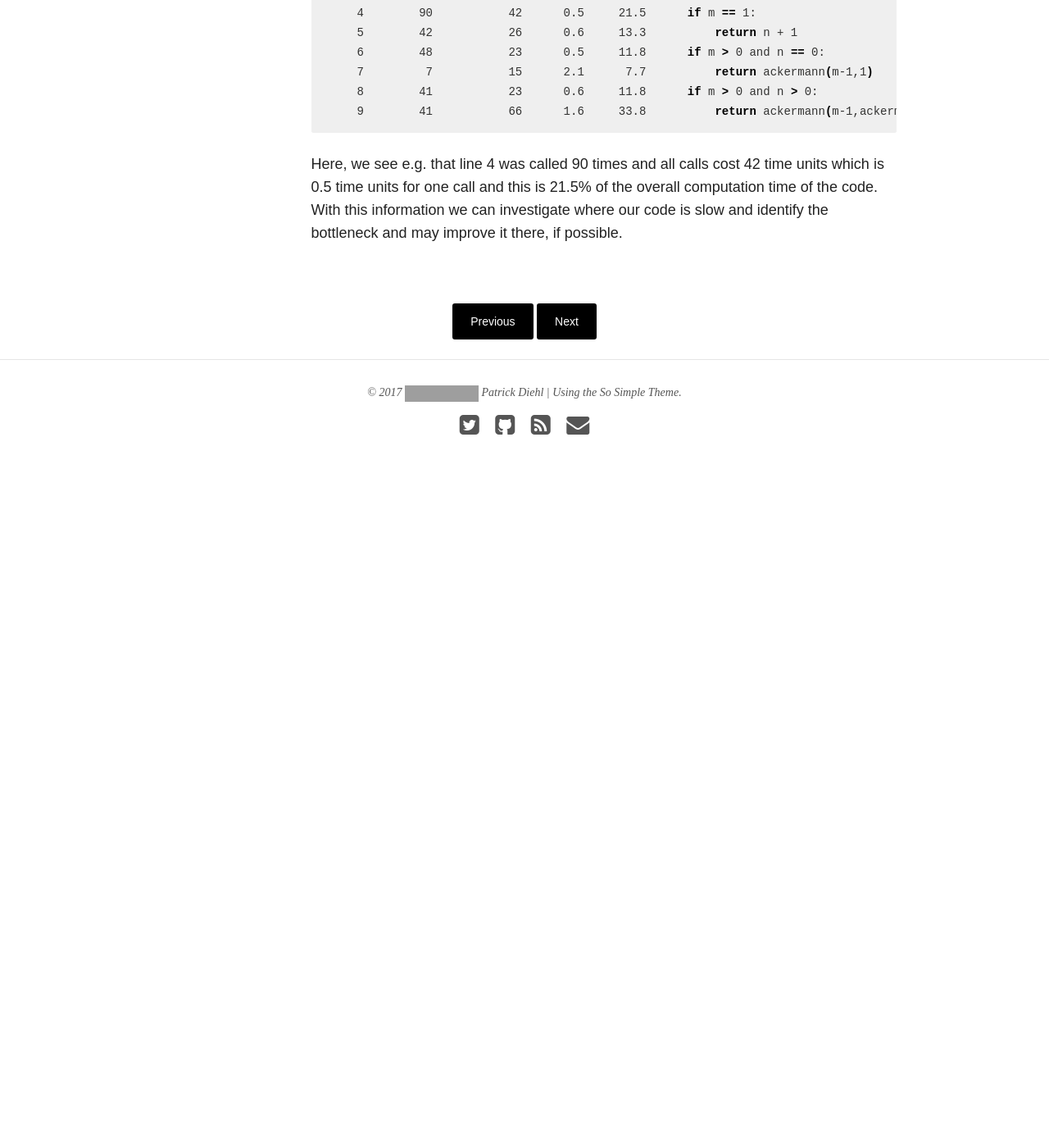
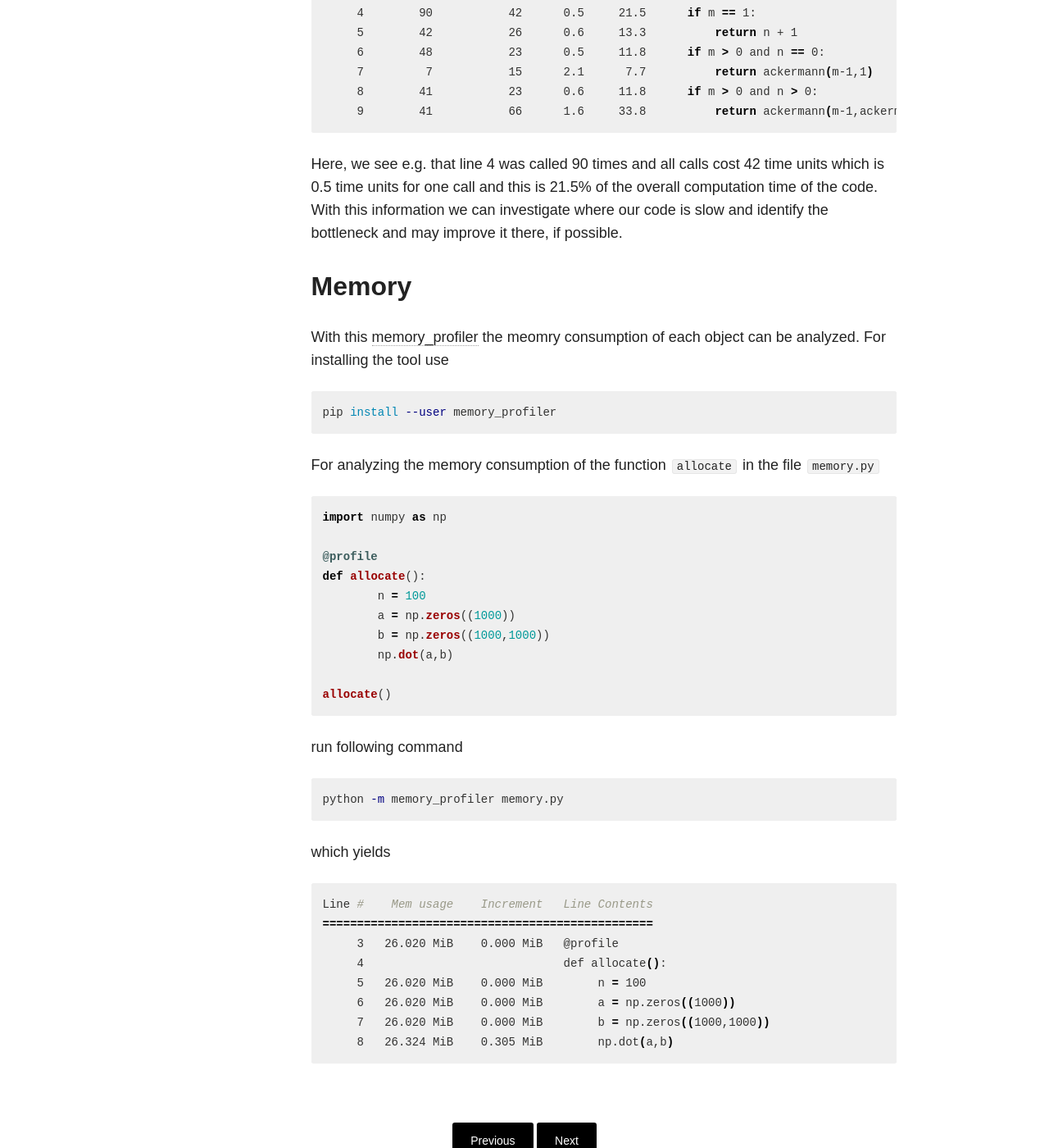
Before and after one commit to diehlpk/diehlpk.github.io, a Jekyll site: the page built from _posts/blog/2017-03-12-debugging-python.md, in a window 1280 px wide and 1400 px high, scrolled down 1968 px. Shown: the whole window at 82% size. Built offline with Jekyll 4.4.1, drawn with Linux system fonts in a browser that asks for light colours; nearby versions of some CDN libraries; before the commit the page ends 2598 px from its top, so only the background shows below that; grey boxes are pictures that could not be loaded.

Commit message:
Add memory_profiler

````diff
--- a/_posts/blog/2017-03-12-debugging-python.md
+++ b/_posts/blog/2017-03-12-debugging-python.md
@@ -65,3 +65,45 @@ Line #      Hits         Time  Per Hit   % Time  Line Contents
      9        41           66      1.6     33.8          return ackermann(m-1,ackermann(m,n-1))
 ```
 Here, we see e.g. that line 4 was called 90 times and all calls cost 42 time units which is 0.5 time units for one call and this is 21.5% of the overall computation time of the code. With this information we can investigate where our code is slow and identify the bottleneck and may improve it there, if possible.
+
+## Memory
+With this [memory_profiler](https://pypi.python.org/pypi/memory_profiler) the meomry consumption of each object can be analyzed. For installing the tool use
+
+
+```bash
+pip install --user memory_profiler
+```
+
+For analyzing the memory consumption of the function `allocate` in the file `memory.py`
+
+```python
+import numpy as np
+
+@profile
+def allocate():
+        n = 100
+        a = np.zeros((1000))
+        b = np.zeros((1000,1000))
+        np.dot(a,b)
+
+allocate()
+```
+
+run following command
+
+```bash
+python -m memory_profiler memory.py
+```
+
+which yields
+
+```bash
+Line #    Mem usage    Increment   Line Contents
+================================================
+     3   26.020 MiB    0.000 MiB   @profile
+     4                             def allocate():
+     5   26.020 MiB    0.000 MiB   	n = 100
+     6   26.020 MiB    0.000 MiB   	a = np.zeros((1000))
+     7   26.020 MiB    0.000 MiB   	b = np.zeros((1000,1000))
+     8   26.324 MiB    0.305 MiB   	np.dot(a,b)
+```
````
Also changed, not shown: _posts/blog/2017-03-12-numpy-scipy-openblas.md (+9 -3 lines).
